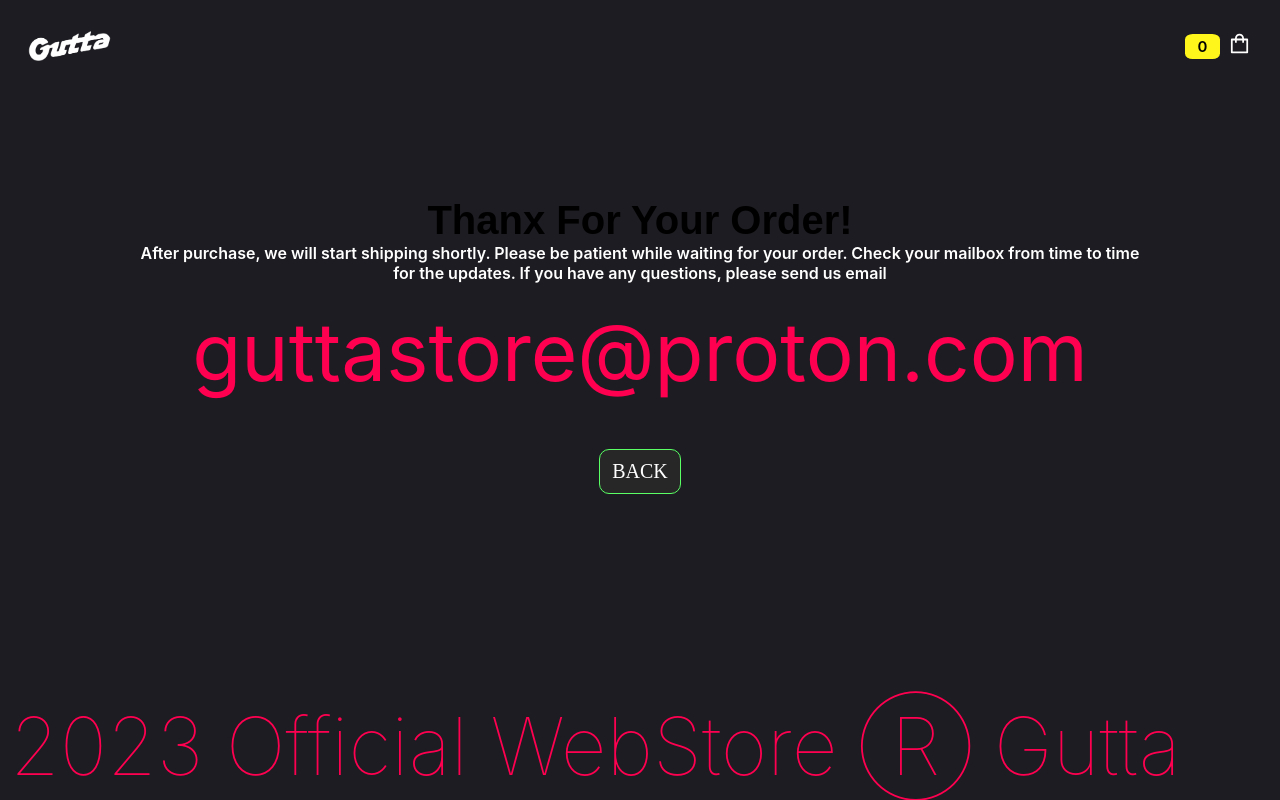
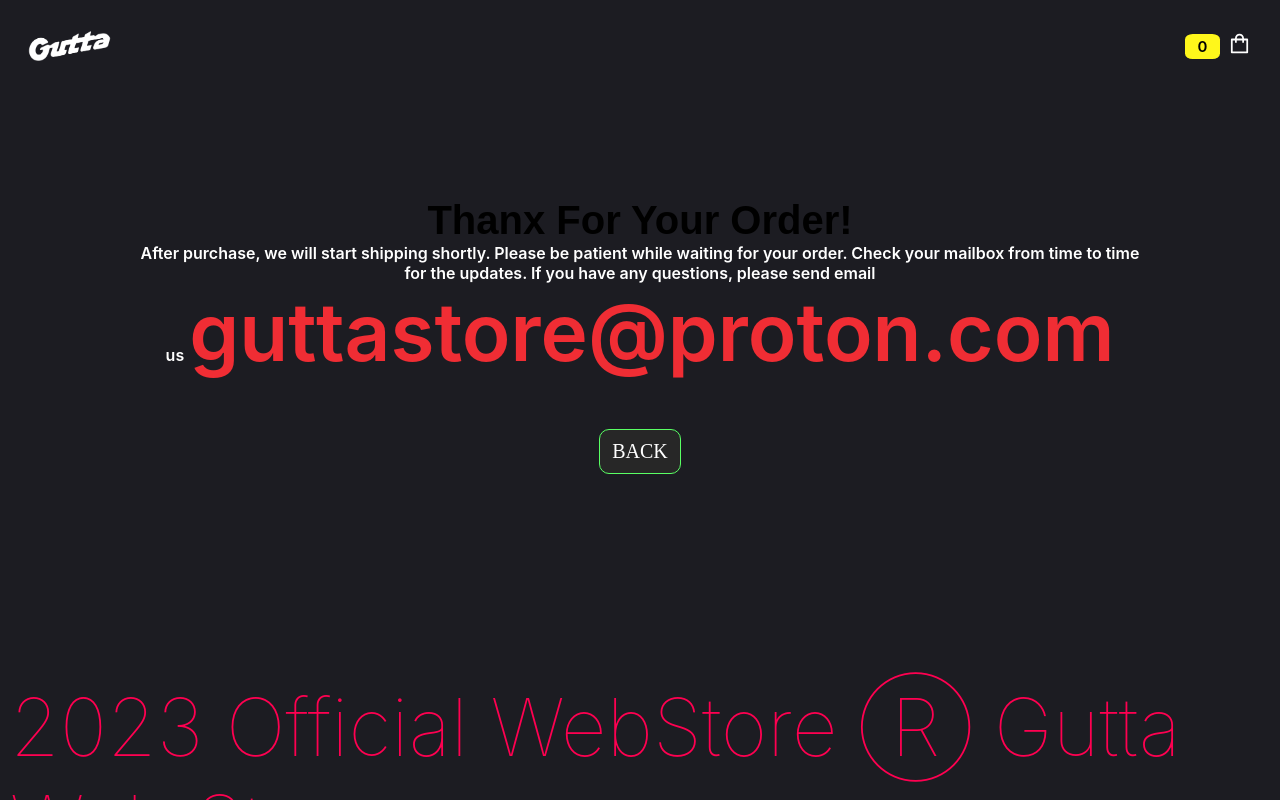
Before and after one commit to ttcchub/white-gutta, a Next.js app: page /success in a window 1280 px wide. Shown: the top 800 px of the page. Built offline with nearby package versions, Linux system fonts and the light colour scheme; a web font is replaced by a local one.

Commit message:
Update success.js

```diff
--- a/pages/success.js
+++ b/pages/success.js
@@ -5,7 +5,7 @@
 import { useStateContext } from '../context/StateContext';
 import { runFireworks } from '../lib/utils';
 
-import logo from '../public/styles/G*logo.png';
+import logo from '../public/styles/logo.png';
 import Image from 'next/image'
 
 const Success = () => {
@@ -24,12 +24,11 @@
       <div className="success">
 
         <h2 className="thanx-msg" >Thanx for your order!</h2>
-        <p className="email-msg description">After purchase, we will start shipping shortly. Please be patient while waiting for your order. Check your mailbox from time to time for the updates. If you have any questions, please send us email </p>
-        <br>
-        </br>
-        <a className="email" href="mailto:guttastore@protonmail.com">
+        <p className="email-msg description">After purchase, we will start shipping shortly. Please be patient while waiting for your order. Check your mailbox from time to time for the updates. If you have any questions, please send email us
+          <a className="email" href="mailto:guttastore@protonmail.com">
             guttastore@proton.com
           </a>
+        </p>
         <Link href="/">
         <button type="button" width="300px" className="btn">
             BACK
@@ -39,5 +38,4 @@
     </div>
   )
 }
-
 export default Success
```
